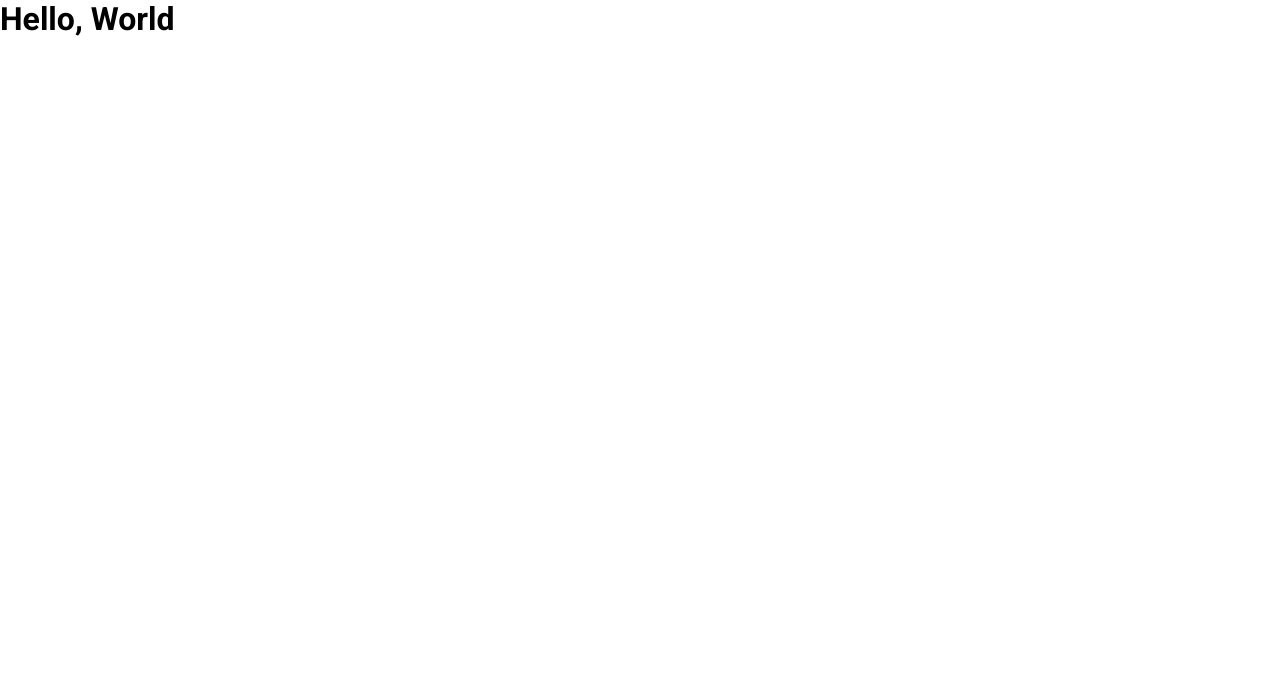
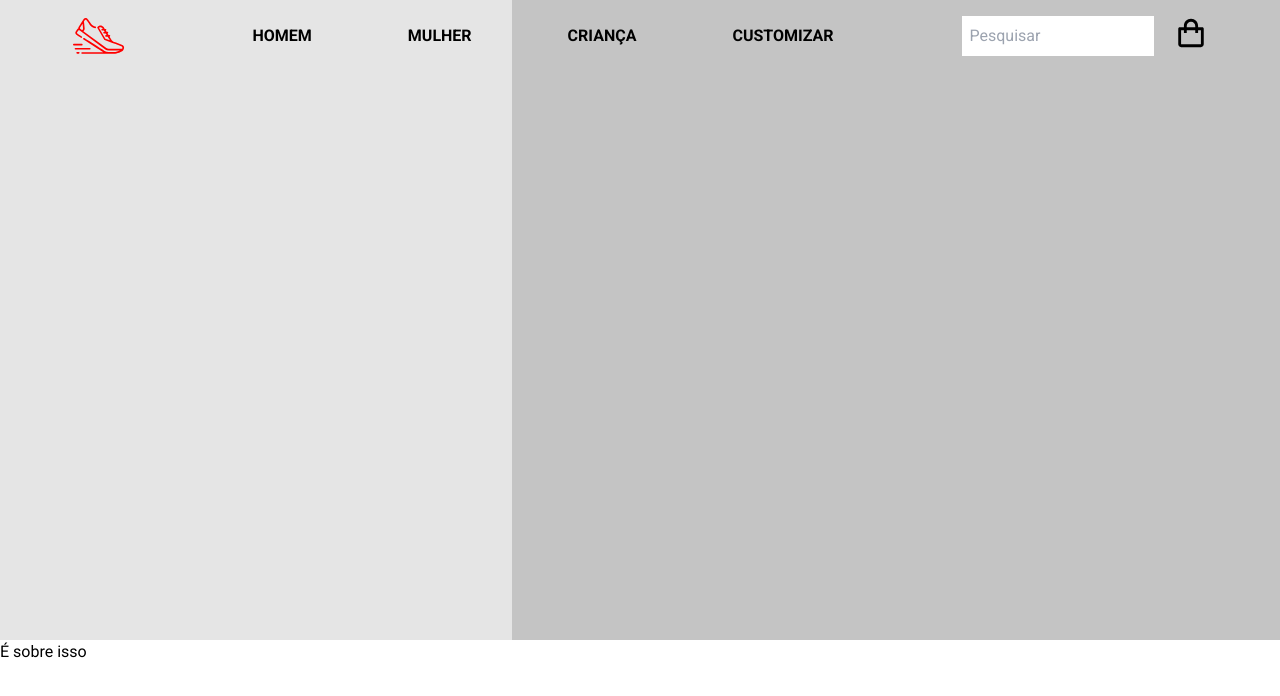
Before and after one commit to gentil-eilison/rocket-shoes, a React (Vite) app: page / in a window 1280 px wide. Shown: the top 696 px of the page. Built offline with nearby package versions, Linux system fonts and the light colour scheme.

Commit message:
feat: navbar ready

```diff
--- a/index.html
+++ b/index.html
@@ -8,6 +8,7 @@
   <link rel="preconnect" href="https://fonts.googleapis.com">
   <link rel="preconnect" href="https://fonts.gstatic.com" crossorigin>
   <link href="https://fonts.googleapis.com/css2?family=Roboto:wght@400;700&display=swap" rel="stylesheet">
+  <link href="/dist/output.css" rel="stylesheet">
   <title>RocketShoes - Desafio</title>
 </head>
 
--- a/package.json
+++ b/package.json
@@ -16,6 +16,9 @@
     "@types/react": "^18.0.15",
     "@types/react-dom": "^18.0.6",
     "@vitejs/plugin-react": "^2.0.0",
+    "autoprefixer": "^10.4.8",
+    "postcss": "^8.4.16",
+    "tailwindcss": "^3.1.8",
     "typescript": "^4.6.4",
     "vite": "^3.0.0"
   }
--- /dev/null
+++ b/postcss.config.cjs
@@ -0,0 +1,6 @@
+module.exports = {
+  plugins: {
+    tailwindcss: {},
+    autoprefixer: {},
+  },
+}
--- a/src/App.tsx
+++ b/src/App.tsx
@@ -1,9 +1,16 @@
-import './App.css'
+import "./App.css";
+import Main from "./components/Main";
+import Navbar from "./components/Navbar"
+import Footer from "./components/Footer";
 
 function App() {
   return (
-    <h1>Hello, World</h1>
-  )
+    <>
+      <Navbar/>
+      <Main />
+      <Footer />
+    </>
+  );
 }
 
-export default App
+export default App;
--- /dev/null
+++ b/src/components/Footer.tsx
@@ -0,0 +1,9 @@
+const Footer = () => {
+    return (
+        <footer>
+            É sobre isso
+        </footer>
+    )
+}
+
+export default Footer
--- /dev/null
+++ b/src/components/Main.tsx
@@ -0,0 +1,8 @@
+const Main = () => {
+  return <main className="h-4/5 flex flex-row justify-between">
+    <article className="basis-2/5 bg-background"></article>
+    <article className="basis-3/5 bg-main-background" ></article>
+  </main>;
+};
+
+export default Main;
--- /dev/null
+++ b/src/components/Navbar.tsx
@@ -0,0 +1,35 @@
+import tennisShoe from "../assets/logo.svg";
+import shoppingBag from "../assets/icon-bag.svg";
+
+const Navbar = () => {
+  return (
+    <nav className="flex flex-row justify-center p-4 absolute w-full gap-32">
+      <img src={tennisShoe} alt="A red tennis shoe" />
+
+      <ul className="list-none flex flex-row gap-24 font-bold items-center">
+        <li className="hover:cursor-pointer">HOMEM</li>
+        <li className="hover:cursor-pointer">MULHER</li>
+        <li className="hover:cursor-pointer">CRIANÇA</li>
+        <li className="hover:cursor-pointer">CUSTOMIZAR</li>
+      </ul>
+
+      <div className="flex flex-row justify-between">
+        <input
+        className="w-48 p-2 focus:outline-none"
+          type="search"
+          name="tennisQuery"
+          id="tennisquery"
+          placeholder="Pesquisar"
+          aria-label="Search box for querying tennis"
+          results={0}
+        />
+
+        <a href="#">
+          <img src={shoppingBag} alt="A dark shopping bag" className="ml-5"/>
+        </a>
+      </div>
+    </nav>
+  );
+};
+
+export default Navbar;
--- a/src/index.css
+++ b/src/index.css
@@ -1,3 +1,7 @@
+@tailwind base;
+@tailwind components;
+@tailwind utilities;
+
 :root {
   --button: #ff0000;
   --main-background: #c4c4c4;
--- /dev/null
+++ b/tailwind.config.cjs
@@ -0,0 +1,21 @@
+/** @type {import('tailwindcss').Config} */
+module.exports = {
+  content: [
+    "./index.html",
+    "./src/**/*.{vue,js,ts,jsx,tsx}",
+  ],
+  theme: {
+    extend: {
+      colors: {
+        "button": "var(--button)",
+        "main-background": "var(--main-background)",
+        "background": "var(--background)",
+        "text": "var(--text)",
+        "footer": "var(--footer)",
+        "text-description": "var(--text-description)"
+      },
+    },
+
+  },
+  plugins: [],
+}
```
Also changed, not shown: 1 other file (tests, documents, lock files or other folders).
